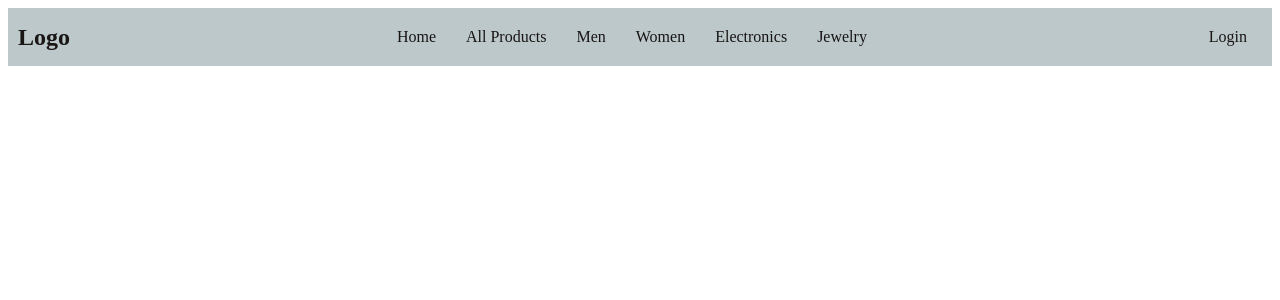
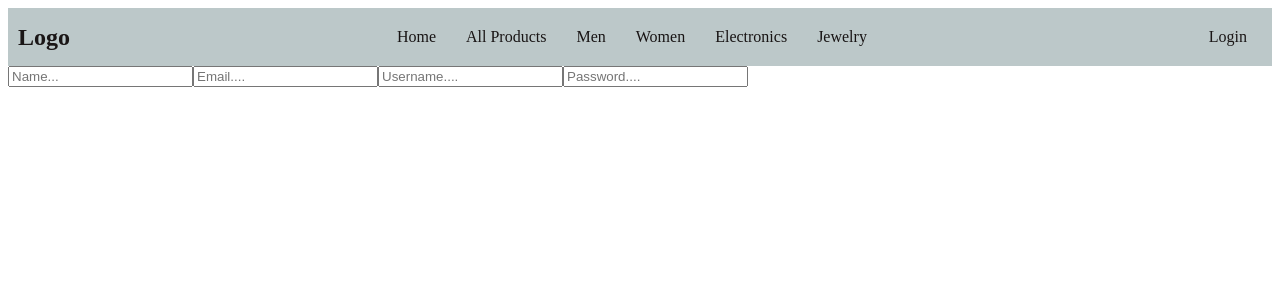
Before and after one commit to sinan-bh/E-commerce-Project, a React (Vite) app: page /registration in a window 1280 px wide. Shown: the top 300 px of the page. Built offline with nearby package versions, Linux system fonts and the light colour scheme.

Commit message:
feat:add login and registration pages

```diff
--- a/src/App.jsx
+++ b/src/App.jsx
@@ -1,12 +1,14 @@
 import Products from "./component/Products/Products";
-import Tod from "./component/ToDo-List/Home";
+import Tod from "./component/Home/Home";
 import ProductsItems from "./component/Products/ProductsItems";
 
 import { Routes, Route } from "react-router-dom";
 
 import "bootstrap/dist/js/bootstrap.bundle.min";
 import NavBar from "./component/nav-footer/NavBar";
-import Home from "./component/ToDo-List/Home";
+import Home from "./component/Home/Home";
+import Login from "./component/Login-Registration/Login";
+import Registration from "./component/Login-Registration/Registration";
 
 function App() {
   return (
@@ -22,6 +24,8 @@ function App() {
           <Route path="/products/electronics" element={<Products type='electronics' />} />
         </Route>
         <Route path="/products/:id" element={<ProductsItems />} />
+        <Route path="/login" element={<Login />} />
+        <Route path="/registration" element={<Registration />} />
       </Routes>
     </>
   );
--- /dev/null
+++ b/src/component/Login-Registration/Login.jsx
@@ -0,0 +1,14 @@
+import React from 'react'
+
+const Login = () => {
+  return (
+    <div>
+      <form action="">
+        <input type="text" placeholder='Username...'/>
+        <input type="email" placeholder='Password....'/>
+      </form>
+    </div>
+  )
+}
+
+export default Login
--- /dev/null
+++ b/src/component/Login-Registration/Registration.jsx
@@ -0,0 +1,14 @@
+import React from 'react'
+
+const Registration = () => {
+  return (
+    <div>
+       <input type="text" placeholder='Name...'/>
+        <input type="email" placeholder='Email....'/>
+        <input type="text" placeholder='Username....'/>
+        <input type="password" placeholder='Password....'/>
+    </div>
+  )
+}
+
+export default Registration
```
Also changed, not shown: src/component/Home/Home.css (renamed from src/component/ToDo-List/Home.css), src/component/Home/Home.jsx (renamed from src/component/ToDo-List/Home.jsx).
